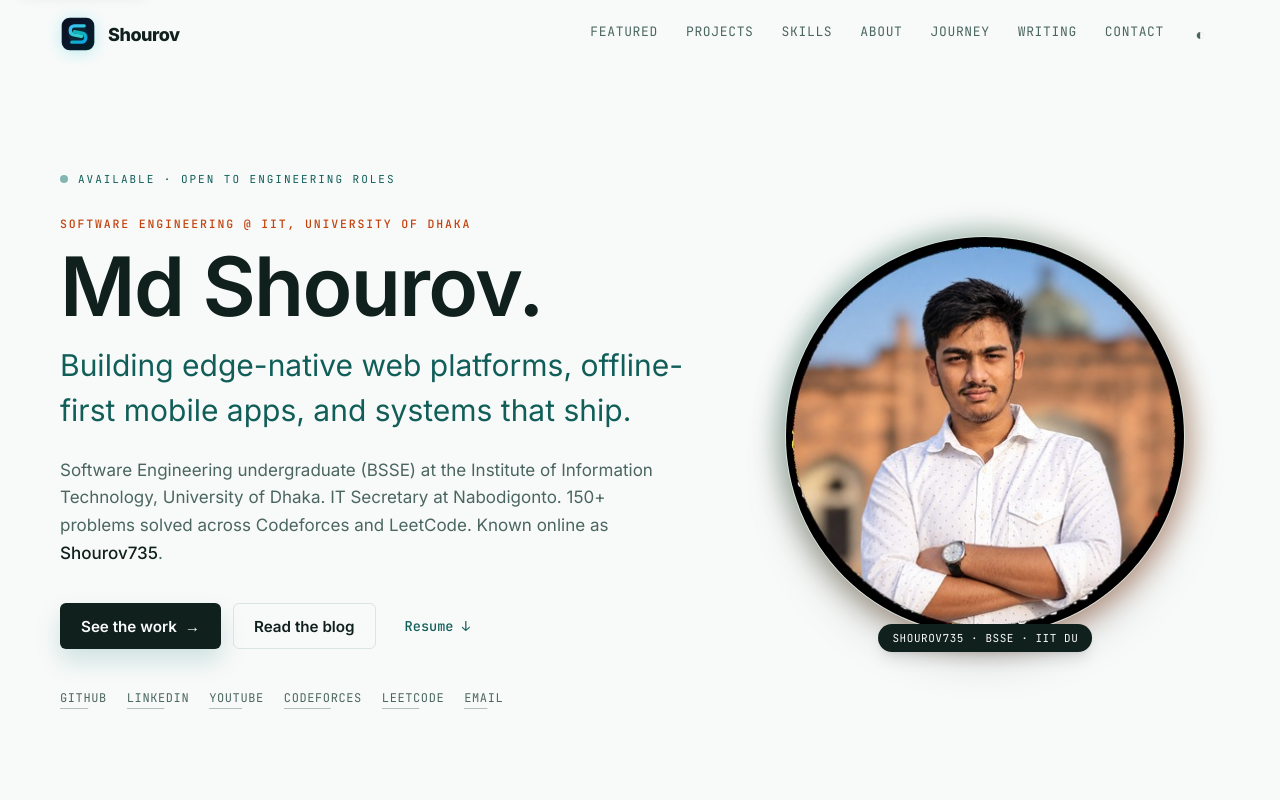
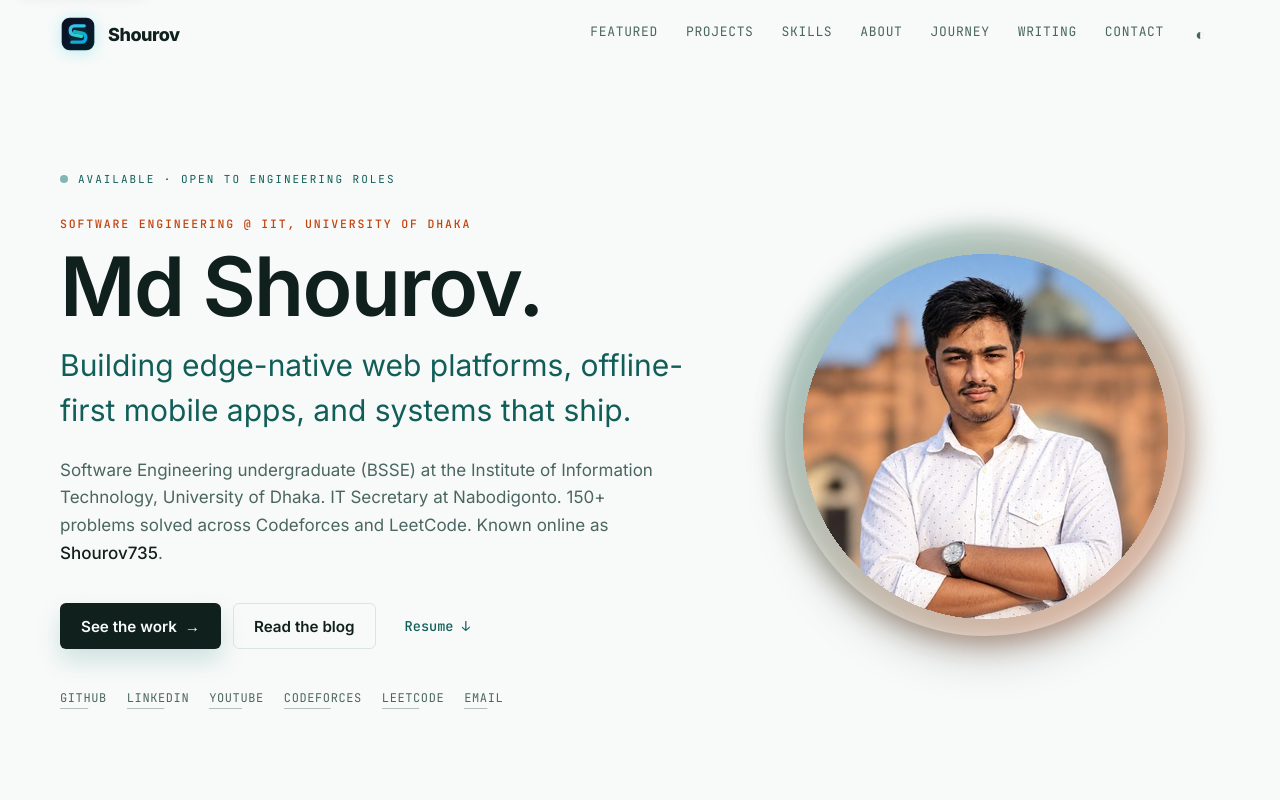
Before and after one commit to Shourov735/portfolio, a Next.js app: page / in a window 1280 px wide. Shown: the top 800 px of the page. Built offline with nearby package versions, Linux system fonts and the light colour scheme.

Commit message:
fix: use transparent PNG profile, remove BSSE badges from hero and footer

```diff
--- a/components/footer.tsx
+++ b/components/footer.tsx
@@ -9,7 +9,7 @@ export function Footer() {
       <div className="container-main py-14 grid gap-10 md:grid-cols-[1.4fr_1fr_1fr_1fr] max-md:grid-cols-1">
         <div>
           <Link href="/" aria-label="Md Shourov home" className="inline-flex items-center">
-            <Logo size={36} text="Md. Shourov" badge="BSSE @ IIT DU" />
+            <Logo size={36} text="Md. Shourov" />
           </Link>
           <p className="mt-4 max-w-[420px] text-sm text-[var(--color-muted)] leading-relaxed">
             Software Engineering student at IIT, University of Dhaka, and IT Secretary at Nabodigonto.
--- a/components/hero.tsx
+++ b/components/hero.tsx
@@ -78,16 +78,13 @@ export function Hero() {
                 }}
               />
               <Image
-                src="/assets/images/profile.jpg"
+                src="/assets/images/profile.png"
                 alt="Md Shourov — Software Engineering Student, IIT University of Dhaka"
                 width={400}
                 height={400}
                 priority
-                className="relative w-[min(400px,82vw)] aspect-square object-cover rounded-full border border-[var(--color-line)] shadow-2xl"
+                className="relative w-[min(400px,82vw)] aspect-square object-cover rounded-full shadow-2xl"
               />
-              <div className="absolute -bottom-4 left-1/2 -translate-x-1/2 px-3.5 py-1.5 rounded-full bg-[var(--color-text)] text-[var(--color-bg)] text-[11px] font-mono uppercase tracking-wider whitespace-nowrap shadow-lg">
-                Shourov735 · BSSE · IIT DU
-              </div>
             </div>
           </ScrollReveal>
         </div>
```
Also changed, not shown: public/assets/images/profile.png (added).
